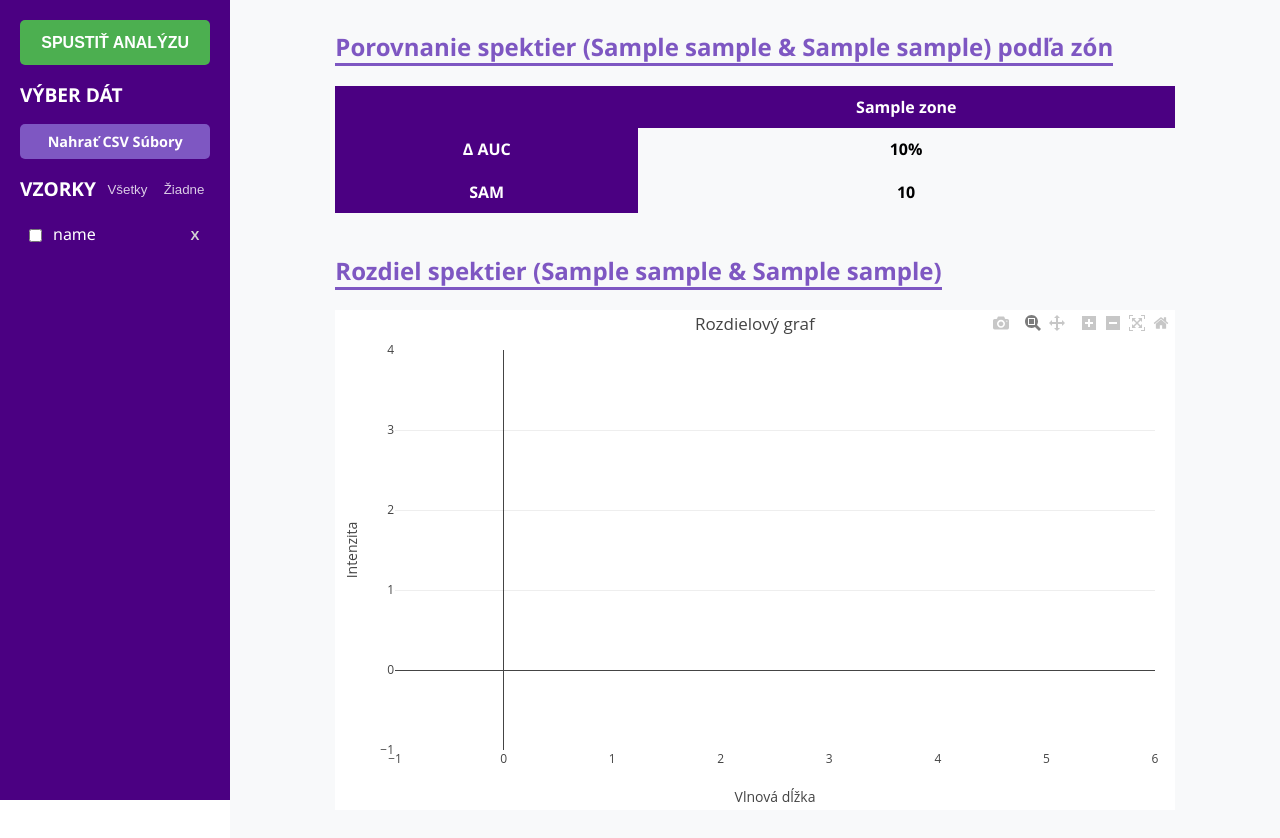
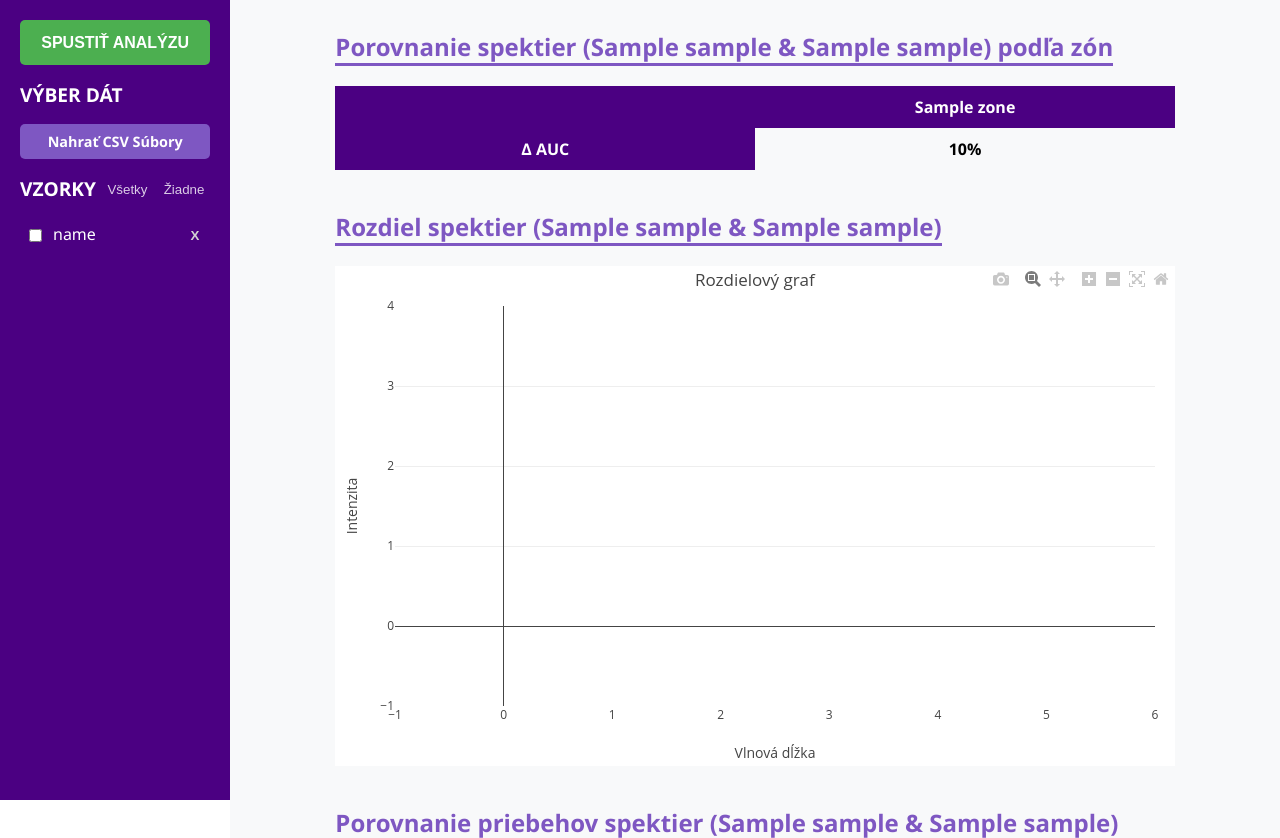
Before and after one commit to juraj-n/BC, a Flask app: template app/templates/detail.html in a window 1280 px wide. Shown: the top 838 px of the page. Run offline with Flask 3, Linux system fonts and the light colour scheme; the template is opened without the code that fills it: most values are stand-ins (such as "Sample title", 1, 10 or a date in 2020); some libraries are stand-ins or nearby versions.

Commit message:
Slight changes CSS / comments

```diff
--- a/app/static/css/style.css
+++ b/app/static/css/style.css
@@ -218,6 +218,13 @@ body {
     max-height: 60vh;
 }
 
+.detail-table {
+    table-layout: fixed;
+    width: 100%;
+    border-collapse: collapse;
+    margin: 0 auto;
+}
+
 .comp-table {
     width: 100%;
     border-collapse: collapse;
@@ -243,7 +250,7 @@ body {
     left: 0;
 }
 
-.comp-header {
+.table-header {
     background-color: var(--primary-purple);
     color: white;
     font-weight: bold;
@@ -251,7 +258,6 @@ body {
     vertical-align: middle;
     padding: 10px;
     max-width: 150px;
-
 }
 
 .comp-second-header {
@@ -264,21 +270,25 @@ body {
 }
 
 .cell {
-    border-bottom: solid 1px var(--bg-light);
-    border-right: solid 1px var(--bg-light);
     text-align: center;
     vertical-align: middle;
     font-weight: bold;
     padding: 10px;
+    cursor: default;
+}
+
+.multi-cell {
+    border-bottom: solid 1px var(--bg-light);
+    border-right: solid 1px var(--bg-light);
     cursor: pointer;
 }
 
-.cell:hover,
-.cell:active {
+.multi-cell:hover,
+.multi-cell:active {
     opacity: 0.5;
 }
 
-.cell a {
+.multi-cell a {
     color: inherit;
     text-decoration: none;
 }
@@ -289,26 +299,8 @@ body {
 }
 
 .pearson-cell {
-    /* background-color: hsl(calc((clamp(0, var(--value), 1)) * 120), 32%, 70%); */
-    /* --threshold: 0.3;
-    --adjusted-val: calc((var(--value) - var(--threshold)) / (1 - var(--threshold)));
-    --clamped-val: clamp(0, var(--adjusted-val), 1);
-
-    background-color: hsl(calc(var(--clamped-val) * 120), 100%, 85%); */
     --ratio: calc((1 - var(--value)) / 1);
     background: color-mix(in oklch, #e74c3c calc(var(--ratio) * 100%), #2ecc71);
-    /* --ratio: calc((1 - var(--value)) / 2);
-    background: color-mix(in oklch, #e74c3c calc(var(--ratio) * 100%), #2ecc71); */
-}
-
-.cosine-cell {
-    background-color: hsl(calc((clamp(-1, var(--value), 1) + 1) / 2 * 120), 32%, 70%);
-}
-
-.euclidean-cell {
-    --max-dist: 20;
-    background-color: hsl(calc((1 - clamp(0, var(--value), var(--max-dist)) / var(--max-dist)) * 120),
-            32%, 70%);
 }
 
 .sam-cell {
--- a/app/templates/detail.html
+++ b/app/templates/detail.html
@@ -4,30 +4,24 @@
 
 <div class="cont-section">
     <h2> Porovnanie spektier ({{ samples[0] }} & {{ samples[1] }}) podľa zón </h2>
-    <table class="comp-table">
+    <table class="detail-table">
         <thead>
             <tr>
-                <th class="comp-header"></th>
+                <th class="table-header"></th>
                 {% for zone in zone_metrics %}
-                <th class="comp-header">{{ zone.name }}</th>
+                <th class="table-header">{{ zone.name }}</th>
                 {% endfor %}
             </tr>
         </thead>
         <tbody>
             <tr>
-                <th class="comp-header" title="Area Under Curve = Plocha pod krivkou">
+                <th class="table-header" title="ΔAUC = Rozdiel plochy pod krivkou">
                     Δ AUC
                 </th>
                 {% for zone in zone_metrics %}
                 <td class="cell auc-cell" style="--value: {{zone.area_dif}}">
                     {{ zone.area_dif | round(2) }}%
                 </td>
-                {% endfor %}
-            </tr>
-            <tr>
-                <th class="comp-header">SAM</th>
-                {% for zone in zone_metrics %}
-                <td class="cell">{{ zone.sam | round(4) }}</td>
                 {% endfor %}
             </tr>
         </tbody>
@@ -45,8 +39,8 @@
     <h2> Porovnanie priebehov spektier ({{ samples[0] }} & {{ samples[1] }}) </h2>
     <div class="switch-btns">
         <button onclick="switchGraph('raw')"> Pôvodné </button>
+        <button onclick="switchGraph('l1')"> L1 </button>
         <button onclick="switchGraph('zscore')"> Z Score </button>
-        <button onclick="switchGraph('l1')"> L1 </button>
         <button onclick="switchGraph('minmax')"> Min Max </button>
     </div>
 
```
Also changed, not shown: app/templates/macros/multi_sample_table.html (+4 -4 lines), app/utils.py (+3 -5 lines).
